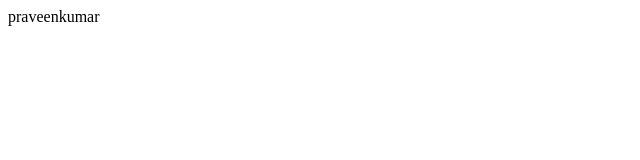
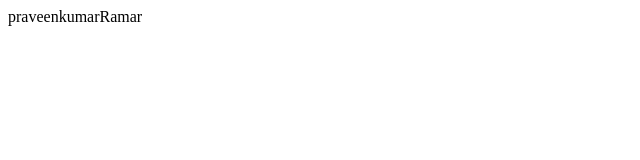
Before and after one commit to PraveenkumarRamar/B40WD, a plain HTML site: page index.html in a window 1280 px wide. Shown: the full height of the page, 0-640 px from the left. Drawn offline with Linux system fonts and the light colour scheme.

Commit message:
changed html

```diff
--- a/index.html
+++ b/index.html
@@ -7,6 +7,6 @@
     <title>Document</title>
 </head>
 <body>
-    praveenkumar
+    praveenkumarRamar
 </body>
 </html>
```
